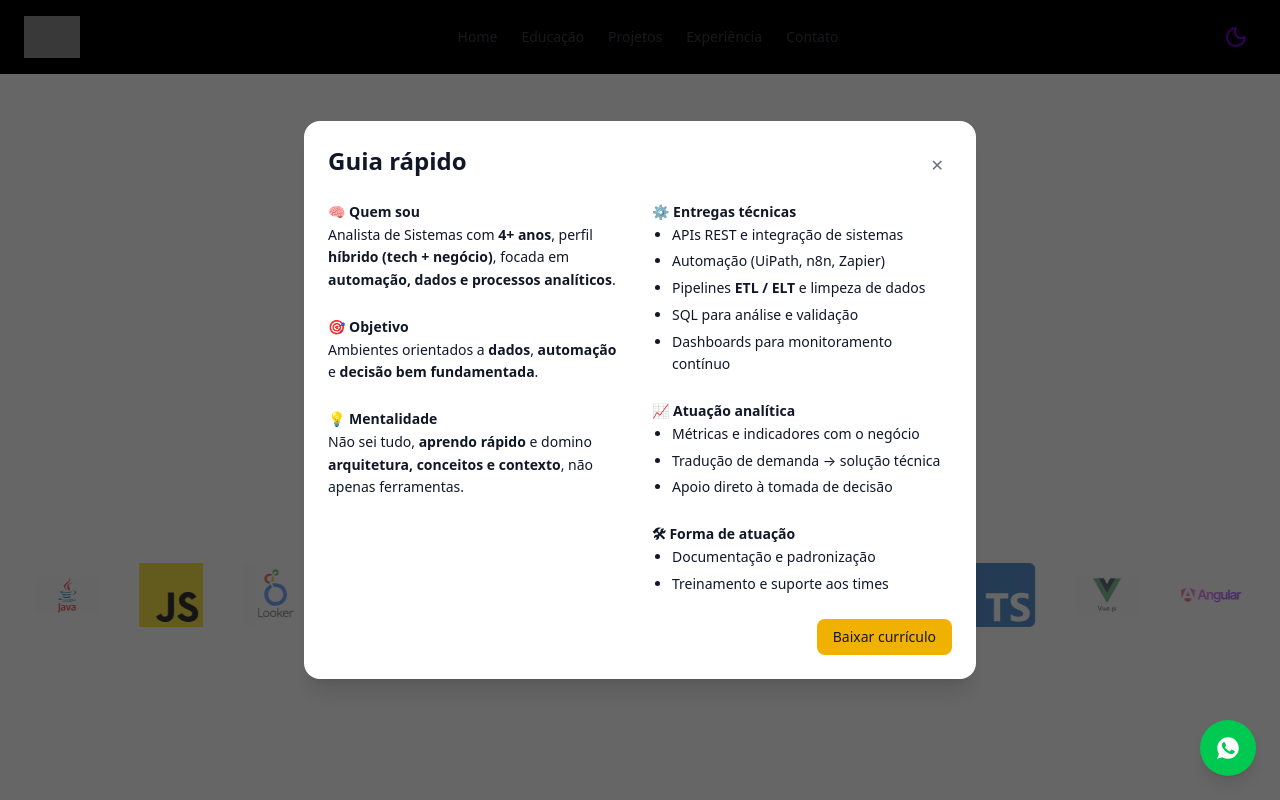
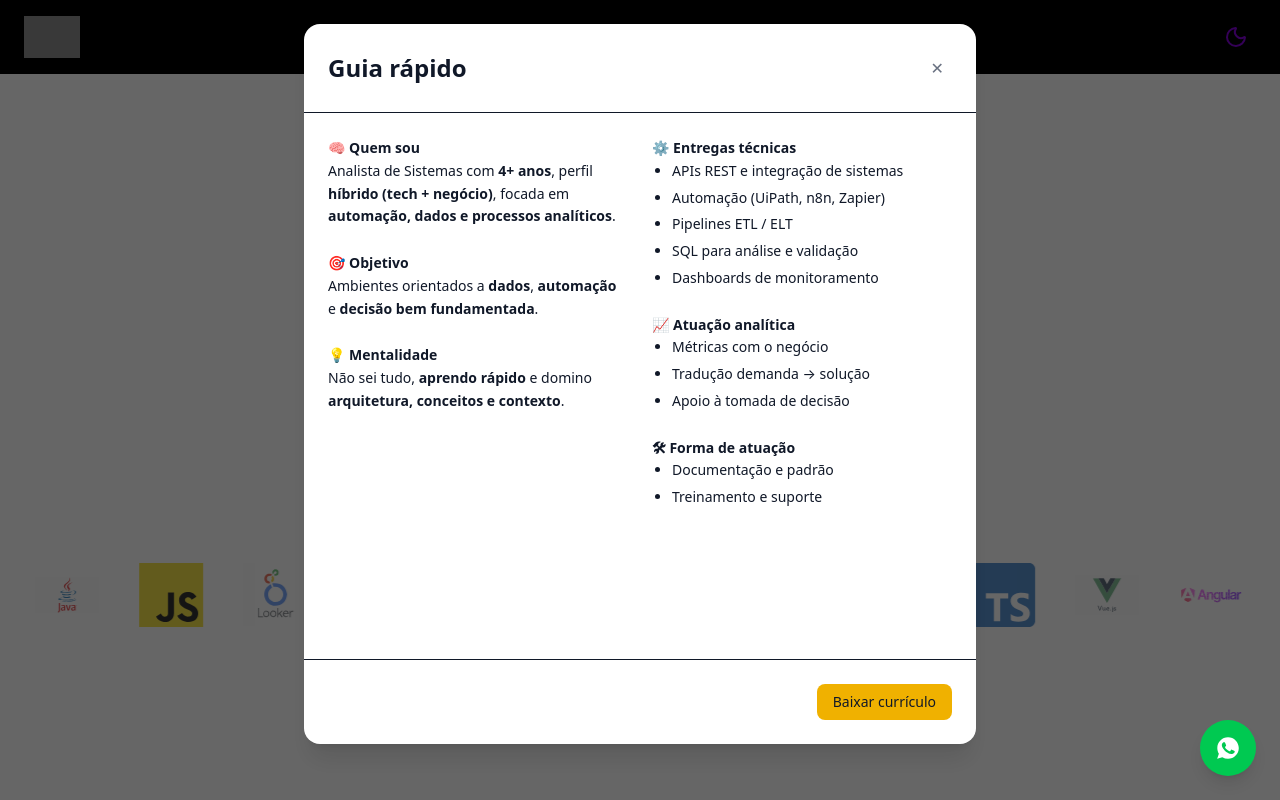
Before and after one commit to RuyLuques/ruyluques, a Next.js app: page / in a window 1280 px wide. Both pictures are taken after a click on the button "⚡ Guia rápido para recrutadores". Shown: the top 800 px of the page. Built offline with nearby package versions, Linux system fonts and the light colour scheme; grey boxes are pictures that could not be loaded.

Commit message:
Correção bug de usabilidade

```diff
--- a/app/components/shared/QuickGuideModal.tsx
+++ b/app/components/shared/QuickGuideModal.tsx
@@ -37,25 +37,26 @@ export default function QuickGuideModal({ open, onClose }: Props) {
   if (!open) return null;
 
   return (
-        <div className="fixed inset-0 z-50 flex items-center justify-center bg-black/60 px-4">
+    <div className="fixed inset-0 z-50 bg-black/60 flex justify-center px-4 py-6">
       <div
         ref={modalRef}
         role="dialog"
         aria-modal="true"
         className="
-  max-w-2xl w-full rounded-2xl
+          w-full max-w-2xl
+          max-h-[90vh]
           bg-white text-gray-900
-  p-6 shadow-xl text-left space-y-6
+          rounded-2xl shadow-xl
+          flex flex-col
         "
       >
-                <header className="relative flex items-start justify-between">
+        <header className="flex items-center justify-between p-6 border-b">
           <h2 className="text-2xl font-bold">Guia rápido</h2>
 
           <button
             onClick={onClose}
             aria-label="Fechar modal"
             className="
-      absolute right-0 top-0
               rounded-md p-2
               text-gray-500 hover:text-gray-900
               hover:bg-gray-100
@@ -66,33 +67,40 @@ export default function QuickGuideModal({ open, onClose }: Props) {
           </button>
         </header>
 
-
-                <section className="grid grid-cols-1 md:grid-cols-2 gap-6 text-sm leading-relaxed">
-
+        <div
+          className="
+            flex-1 overflow-y-auto
+            p-6
+            grid grid-cols-1 md:grid-cols-2 gap-6
+            text-sm leading-relaxed
+            overscroll-contain
+          "
+          style={{ WebkitOverflowScrolling: "touch" }}
+        >
           <div className="space-y-6">
             <div>
               <h3 className="font-semibold">🧠 Quem sou</h3>
               <p>
-                                Analista de Sistemas com <strong>4+ anos</strong>,
-                                perfil <strong>híbrido (tech + negócio)</strong>,
-                                focada em <strong>automação, dados e processos analíticos</strong>.
+                Analista de Sistemas com <strong>4+ anos</strong>, perfil{" "}
+                <strong>híbrido (tech + negócio)</strong>, focada em{" "}
+                <strong>automação, dados e processos analíticos</strong>.
               </p>
             </div>
 
             <div>
               <h3 className="font-semibold">🎯 Objetivo</h3>
               <p>
-                                Ambientes orientados a <strong>dados</strong>,
-                                <strong> automação</strong> e <strong>decisão bem fundamentada</strong>.
+                Ambientes orientados a <strong>dados</strong>,{" "}
+                <strong>automação</strong> e{" "}
+                <strong>decisão bem fundamentada</strong>.
               </p>
             </div>
 
             <div>
               <h3 className="font-semibold">💡 Mentalidade</h3>
               <p>
-                                Não sei tudo, <strong>aprendo rápido</strong> e domino
-                                <strong> arquitetura, conceitos e contexto</strong>,
-                                não apenas ferramentas.
+                Não sei tudo, <strong>aprendo rápido</strong> e domino{" "}
+                <strong>arquitetura, conceitos e contexto</strong>.
               </p>
             </div>
           </div>
@@ -103,42 +111,40 @@ export default function QuickGuideModal({ open, onClose }: Props) {
               <ul className="list-disc pl-5 space-y-1">
                 <li>APIs REST e integração de sistemas</li>
                 <li>Automação (UiPath, n8n, Zapier)</li>
-                                <li>Pipelines <strong>ETL / ELT</strong> e limpeza de dados</li>
+                <li>Pipelines ETL / ELT</li>
                 <li>SQL para análise e validação</li>
-                                <li>Dashboards para monitoramento contínuo</li>
+                <li>Dashboards de monitoramento</li>
               </ul>
             </div>
 
             <div>
               <h3 className="font-semibold">📈 Atuação analítica</h3>
               <ul className="list-disc pl-5 space-y-1">
-                                <li>Métricas e indicadores com o negócio</li>
-                                <li>Tradução de demanda → solução técnica</li>
-                                <li>Apoio direto à tomada de decisão</li>
+                <li>Métricas com o negócio</li>
+                <li>Tradução demanda → solução</li>
+                <li>Apoio à tomada de decisão</li>
               </ul>
             </div>
 
             <div>
               <h3 className="font-semibold">🛠 Forma de atuação</h3>
               <ul className="list-disc pl-5 space-y-1">
-                                <li>Documentação e padronização</li>
-                                <li>Treinamento e suporte aos times</li>
+                <li>Documentação e padrão</li>
+                <li>Treinamento e suporte</li>
               </ul>
             </div>
           </div>
-                </section>
+        </div>
 
-                <footer className="flex flex-col sm:flex-row justify-end gap-3">
+        <footer className="p-6 border-t flex justify-end">
           <a
             href="/docs/ana-ruy.pdf"
             download
-                        className="bg-yellow-500 inline-flex items-center justify-center rounded-lg px-4 py-2 text-sm font-medium
-                text-primary hover:bg-primary/10 transition"
+            className="bg-yellow-500 rounded-lg px-4 py-2 text-sm font-medium hover:opacity-90"
           >
             Baixar currículo
           </a>
         </footer>
-
       </div>
     </div>
   );
```
Lines whose indentation alone changed are shown as unchanged.
